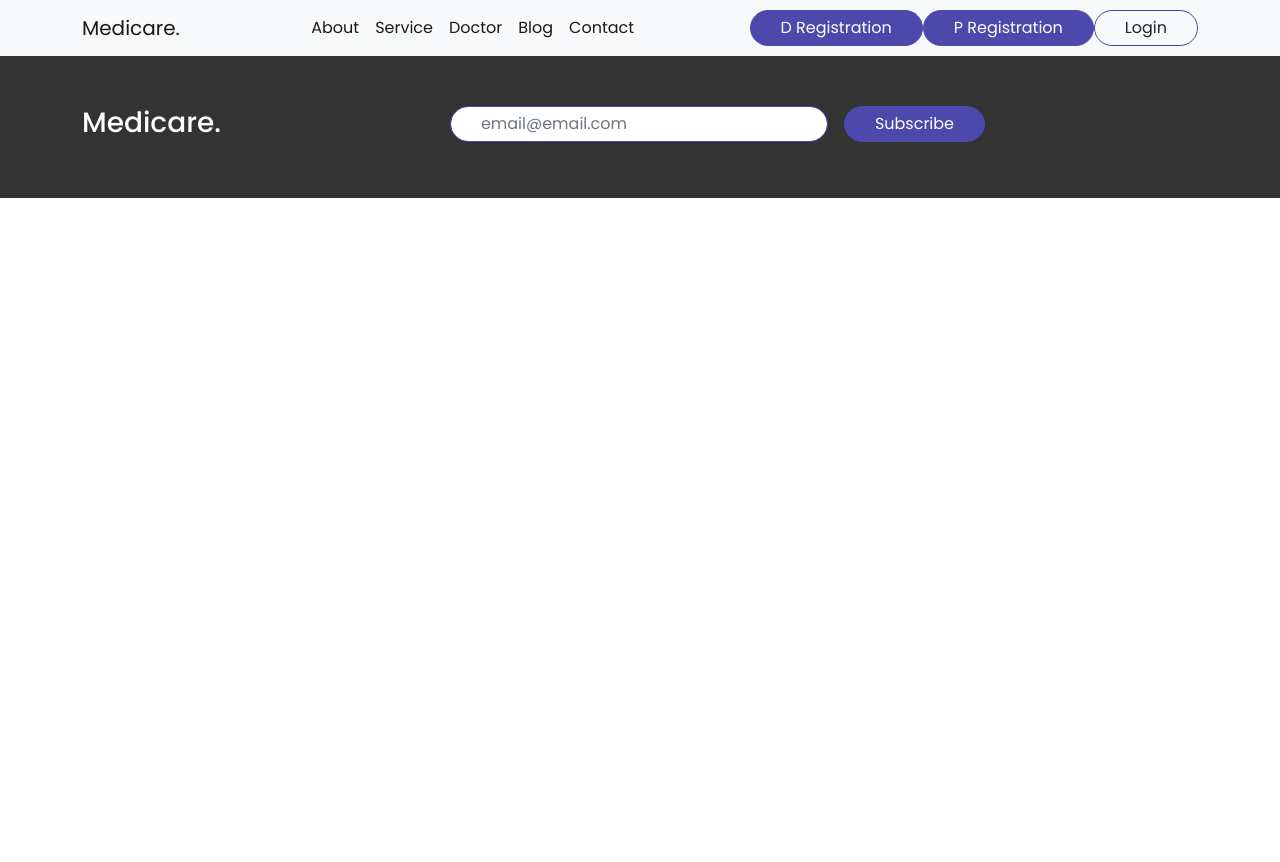
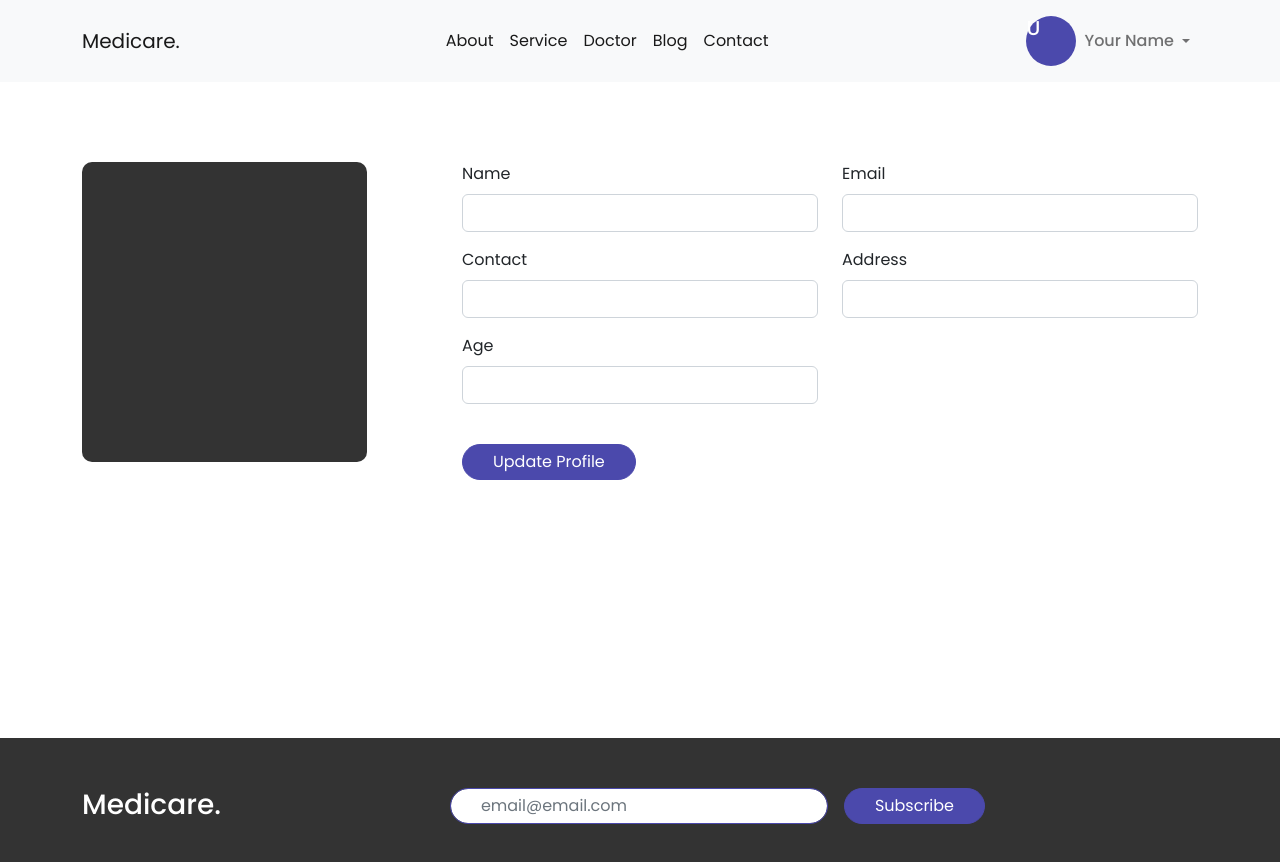
Before and after one commit to ZiadAbdulBari/medicare-frontend, a Nuxt app: page /profile in a window 1280 px wide. Shown: the top 862 px of the page. Before the commit the page ends 800 px from the top, so only its background shows below. Built offline with nearby package versions, Linux system fonts and the light colour scheme.

Commit message:
profile and history done

```diff
--- a/components/Header/header.vue
+++ b/components/Header/header.vue
@@ -2,7 +2,7 @@
     <div>
         <nav class="navbar navbar-expand-lg bg-light">
             <div class="container">
-                <a class="navbar-brand" href="#">Medicare.</a>
+                <nuxt-link class="navbar-brand" to="/">Medicare.</nuxt-link>
                 <button class="navbar-toggler" type="button" data-bs-toggle="collapse" data-bs-target="#navbarNav" aria-controls="navbarNav" aria-expanded="false" aria-label="Toggle navigation">
                 <span class="navbar-toggler-icon"></span>
                 </button>
@@ -26,9 +26,35 @@
                     </ul>
                 </div>
                 <div>
-                    <nuxt-link to="/registration/doctor" class="btn bg-color bordered-round"> D Registration</nuxt-link>
-                    <nuxt-link to="/registration/patient" class="btn bg-color bordered-round"> P Registration</nuxt-link>
-                    <nuxt-link to="/login" class="btn bordered bordered-round">Login</nuxt-link>
+                    <div class="d-flex d-none">
+                        <div class="dropdown">
+                            <a class="btn btn bg-color bordered-round dropdown-toggle" href="#" role="button" data-bs-toggle="dropdown" aria-expanded="false">
+                                Registration
+                            </a>
+
+                            <ul class="dropdown-menu">
+                                <li><nuxt-link to="/registration/doctor" class="dropdown-item" href="#">Registration As A Doctor</nuxt-link></li>
+                                <li><nuxt-link to="/registration/patient" class="dropdown-item" href="#">Registration As A Patient</nuxt-link></li>
+                            </ul>
+                        </div>
+                        <nuxt-link to="/login" class="btn bordered bordered-round ms-3">Login</nuxt-link>
+                    </div>
+                    <ul class="navbar-nav">
+                        <li class="nav-item dropdown">
+                            <a class="nav-link dropdown-toggle after-login" href="#" role="button" data-bs-toggle="dropdown" aria-expanded="false">
+                                <div class="header-pic me-2">
+                                    <h5 class="mb-0">U</h5>
+                                </div>
+                                <h6 class="me-1 mb-0">Your Name</h6>
+                            </a>
+                            <ul class="dropdown-menu">
+                                <li><nuxt-link class="dropdown-item" to="/profile">Profile</nuxt-link></li>
+                                <li><nuxt-link class="dropdown-item" to="/history">History</nuxt-link></li>
+                                <li><a class="dropdown-item" href="#">Logout</a></li>
+                            </ul>
+                        </li>
+                    </ul>
+
                 </div>
             </div>
         </nav>
--- /dev/null
+++ b/pages/history/index.vue
@@ -0,0 +1,38 @@
+<template>
+    <div>
+        <div class="container">
+            <table class="table mt-5">
+                <thead>
+                    <tr>
+                    <th scope="col">SL</th>
+                    <th scope="col">Patient Name</th>
+                    <th scope="col">Doctor Name</th>
+                    <th scope="col">Problem</th>
+                    <th scope="col">Time</th>
+                    <th scope="col">Status</th>
+                    </tr>
+                </thead>
+                <tbody>
+                    <tr>
+                        <th scope="row">1</th>
+                        <td>Ziad</td>
+                        <td>Mahfuja</td>
+                        <td>Fiver</td>
+                        <td>20/9/2022</td>
+                        <td>Completed</td>
+                    </tr>
+                </tbody>
+            </table>
+        </div>
+    </div>
+</template>
+
+<script>
+    export default {
+
+    }
+</script>
+
+<style>
+
+</style>
--- a/pages/profile/index.vue
+++ b/pages/profile/index.vue
@@ -0,0 +1,76 @@
+<template>
+    <div>
+        <div class="container">
+            <div class="user-profile">
+                <div class="row">
+                    <div class="col-md-12">
+                        <div class="row">
+                            <div class="col-md-4">
+                                <div class="profile-pic"></div>
+                            </div>
+                            <div class="col-md-8">
+                                <form>
+                                    <div class="row">
+                                        <div class="col-md-12">
+                                            <div class="row">
+                                                <div class="col-md-6">
+                                                    <div class="mb-3">
+                                                        <label for="exampleInputEmail1" class="form-label">Name</label>
+                                                        <input type="email" v-model="name" class="form-control" id="exampleInputEmail1" aria-describedby="emailHelp">
+                                                        <!-- <div id="emailHelp" class="form-text">We'll never share your email with anyone else.</div> -->
+                                                    </div>
+                                                </div>
+                                                <div class="col-md-6">
+                                                    <div class="mb-3">
+                                                        <label for="exampleInputPassword1" class="form-label">Email</label>
+                                                        <input type="email" v-model="email" class="form-control" id="exampleInputPassword1">
+                                                    </div>
+                                                </div>
+                                            </div>
+                                            <div class="row">
+                                                <div class="col-md-6">
+                                                    <div class="mb-3">
+                                                        <label for="exampleInputEmail1" class="form-label">Contact</label>
+                                                        <input type="email" v-model="contact" class="form-control" id="exampleInputEmail1" aria-describedby="emailHelp">
+                                                        <!-- <div id="emailHelp" class="form-text">We'll never share your email with anyone else.</div> -->
+                                                    </div>
+                                                </div>
+                                                <div class="col-md-6">
+                                                    <div class="mb-3">
+                                                        <label for="exampleInputPassword1" class="form-label">Address</label>
+                                                        <input type="password" v-model="address" class="form-control" id="exampleInputPassword1">
+                                                    </div>
+                                                </div>
+                                            </div>
+                                            <div class="row">
+                                                <div class="col-md-6">
+                                                    <div class="mb-3">
+                                                        <label for="exampleInputEmail1" class="form-label">Age</label>
+                                                        <input type="email" v-model="age" class="form-control" id="exampleInputEmail1" aria-describedby="emailHelp">
+                                                        <!-- <div id="emailHelp" class="form-text">We'll never share your email with anyone else.</div> -->
+                                                    </div>
+                                                </div>
+
+                                            </div>
+                                        </div>
+                                    </div>
+                                    <button type="submit" class="btn bg-color bordered-round mt-4">Update Profile</button>
+                                </form>
+                            </div>
+                        </div>
+                    </div>
+                </div>
+            </div>
+        </div>
+    </div>
+</template>
+
+<script>
+    export default {
+
+    }
+</script>
+
+<style lang="scss" scoped>
+
+</style>
--- a/static/css/style.css
+++ b/static/css/style.css
@@ -56,6 +56,21 @@ body{
     padding: 50px 0;
     background-color: #333333;
     color: white;
+}
+.header-pic{
+    height: 50px;
+    width: 50px;
+    background-color: #4B49AC;
+    color: white;
+    border-radius: 50%;
+}
+.dropdown-item:hover{
+    background-color: #4B49AC;
+    color: white;
+}
+.after-login{
+    display: flex;
+    align-items: center;
 }
 .banner-main-text{
     font-size: 72px;
@@ -161,3 +176,16 @@ body{
 .reg_form{
     width: 500px;
 }
+
+.profile-pic{
+    height: 300px;
+    width: 80%;
+    background-color: #333333;
+    border-radius: 10px;
+}
+.user-profile{
+    height: 72vh;
+    width: 100%;
+    margin-top: 80px;
+
+}
```
